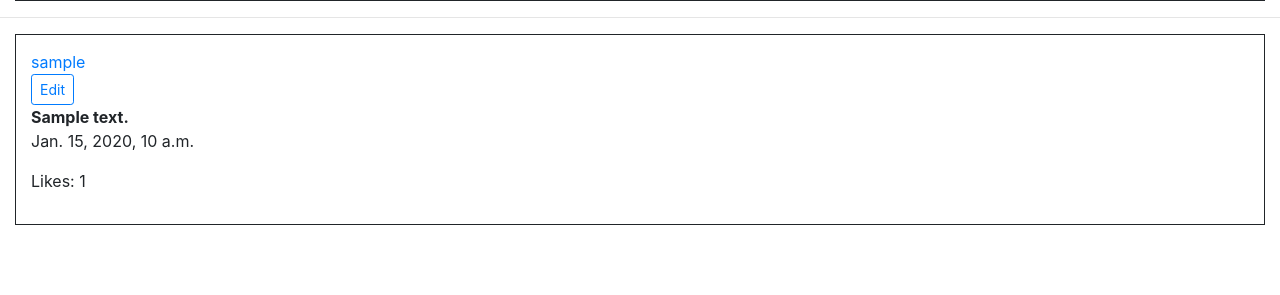
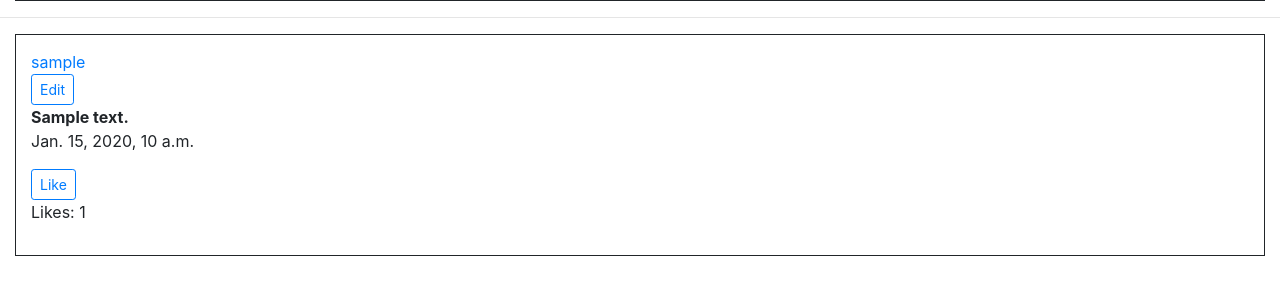
Before and after one commit to GuyChapGH/CS50wP4, a Django app: page / in a window 1280 px wide. Shown: the part 336-631 px from the top of the page. Run offline with Django 3.2, Linux system fonts and the light colour scheme; a user stored in the database is signed in; tables that the repository leaves empty hold one stand-in row (values such as "Sample post"); some libraries are stand-ins or nearby versions.

Commit message:
adds like buttonto each post.

```diff
--- a/network/static/network/edit.js
+++ b/network/static/network/edit.js
@@ -9,11 +9,23 @@ document.addEventListener('DOMContentLoaded', function() {
     console.log(posts_arr);
 
     // Iterate through array of allpost divs
-    posts_arr.forEach(add_edit_link);
+    posts_arr.forEach(add_buttons);
 
-    // Add edit link to each allpost div.
-    function add_edit_link (div_content) {
+    // Add like button to each post and edit button to those posts where post is from the current_user.
+    function add_buttons(div_content) {
 
+        // Add like button to all posts
+        // Create like_btn
+        const like_btn = document.createElement("button");
+        like_btn.innerHTML = "Like";
+        like_btn.className = "btn btn-sm btn-outline-primary";
+
+        // Append button to allpost div
+        div_content.querySelector('#likes').appendChild(like_btn);
+
+        //like_btn Onclick function goes here...
+
+        // Add edit button to those posts where post is from current_user
         // Get text content of post_user from allposts div
         const post_user = div_content.querySelector('#post_user').textContent;
         //console.log(post_user);
--- a/network/templates/network/index.html
+++ b/network/templates/network/index.html
@@ -24,7 +24,7 @@
         <a id="post_user" href="{% url 'profile' post.user.id %}">{{post.user.username}}</a><br>
         <span id="post" data-id="{{post.id}}"></span><br>
         <b id="post_content">{{post.content}}</b>
-        <p>{{post.timestamp}}</p>
+        <p>{{post.timestamp}}</p><span id="likes"></span>
         <p>Likes: {{post.likes}}</p>
     </div>
 
```
